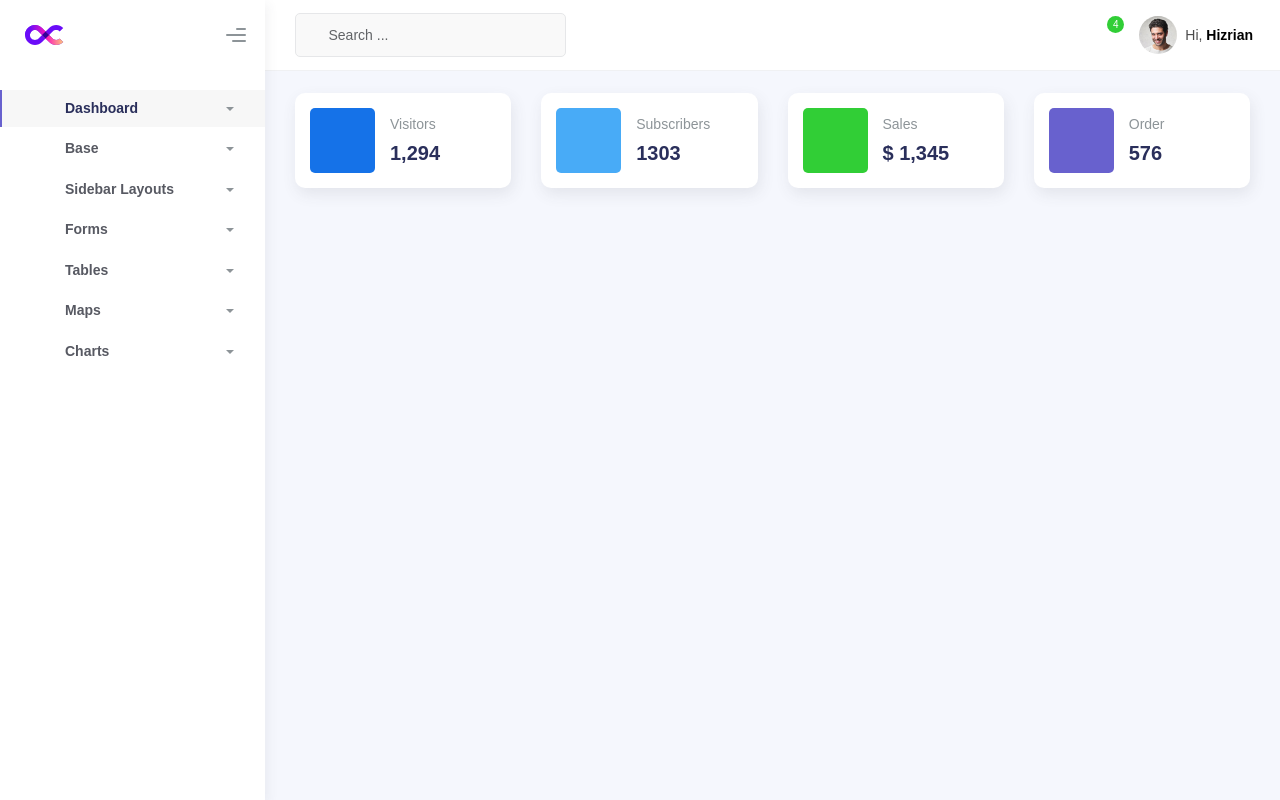
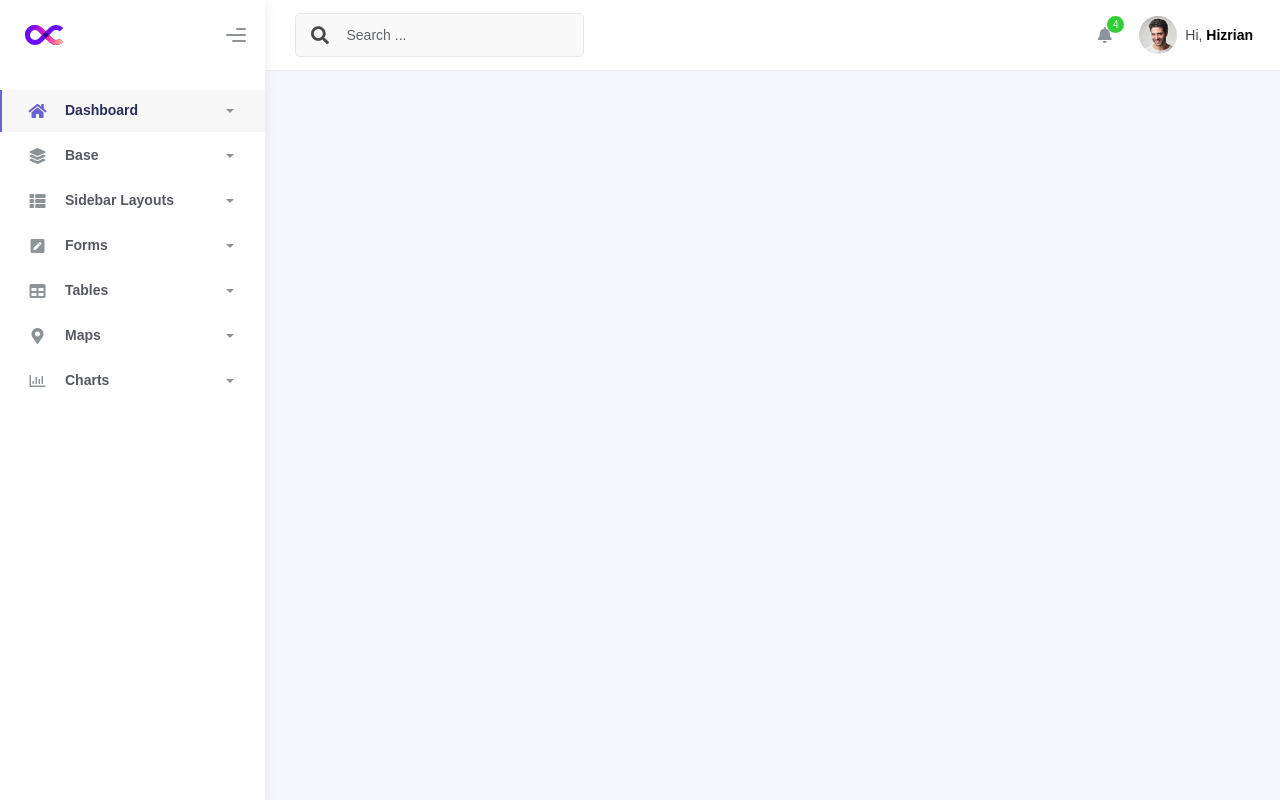
Before and after one commit to abdullah956/dj-manja, a Django app: page / in a window 1280 px wide. Run offline with Django 5.2, Linux system fonts and the light colour scheme; some libraries are stand-ins or nearby versions.

Commit message:
Dashboard setup

```diff
--- a/templates/base.html
+++ b/templates/base.html
@@ -6,20 +6,21 @@
     <title>
       {% block title %}
         Dashboard
-      {% endblock %}
+      {% endblock title %}
     </title>
     <meta content="width=device-width, initial-scale=1.0, shrink-to-fit=no" name="viewport" />
     <link rel="icon" href="assets/img/kaiadmin/favicon.ico" type="image/x-icon" />
-    <!-- Fonts and icons -->
-    <script src="{% static 'assets/js/plugin/webfont/webfont.min.js' %}"></script>
+    <link
+        href="https://cdnjs.cloudflare.com/ajax/libs/font-awesome/5.15.4/css/all.min.css"
+        rel="stylesheet"
+    />
 
-    <!-- CSS Files -->
+    {% block extra_css %}
     <link rel="stylesheet" href="{% static 'assets/css/bootstrap.min.css' %}" />
     <link rel="stylesheet" href="{% static 'assets/css/plugins.min.css' %}" />
     <link rel="stylesheet" href="{% static 'assets/css/kaiadmin.min.css' %}" />
-
-    <!-- CSS Just for demo purpose, don't include it in your project -->
     <link rel="stylesheet" href="{% static 'assets/css/demo.css' %}" />
+    {% endblock extra_css %}
   </head>
   <body>
     <div class="wrapper">
@@ -311,6 +312,8 @@
 
       <!-- End Custom template -->
     </div>
+    {% block extra_js %}
+    <script src="{% static 'assets/js/plugin/webfont/webfont.min.js' %}"></script>
     <!-- Core JS Files -->
     <script src="assets/js/core/jquery-3.7.1.min.js"></script>
     <script src="assets/js/core/popper.min.js"></script>
@@ -337,5 +340,6 @@
     <!-- Kaiadmin DEMO methods, don't include it in your project! -->
     <script src="assets/js/setting-demo.js"></script>
     <script src="assets/js/demo.js"></script>
+    {% endblock extra_js %}
   </body>
 </html>
--- a/templates/home/1.html
+++ b/templates/home/1.html
@@ -5,83 +5,5 @@ Dashboard
 {% endblock %}
 
 {% block content %}
-{% include 'partials/nav.html' %}
-<div class="row">
-    <div class="col-sm-6 col-md-3">
-        <div class="card card-stats card-round">
-            <div class="card-body">
-                <div class="row align-items-center">
-                    <div class="col-icon">
-                        <div class="icon-big text-center icon-primary bubble-shadow-small">
-                            <i class="fas fa-users"></i>
-                        </div>
-                    </div>
-                    <div class="col col-stats ms-3 ms-sm-0">
-                        <div class="numbers">
-                            <p class="card-category">Visitors</p>
-                            <h4 class="card-title">1,294</h4>
-                        </div>
-                    </div>
-                </div>
-            </div>
-        </div>
-    </div>
-    <div class="col-sm-6 col-md-3">
-        <div class="card card-stats card-round">
-            <div class="card-body">
-                <div class="row align-items-center">
-                    <div class="col-icon">
-                        <div class="icon-big text-center icon-info bubble-shadow-small">
-                            <i class="fas fa-user-check"></i>
-                        </div>
-                    </div>
-                    <div class="col col-stats ms-3 ms-sm-0">
-                        <div class="numbers">
-                            <p class="card-category">Subscribers</p>
-                            <h4 class="card-title">1303</h4>
-                        </div>
-                    </div>
-                </div>
-            </div>
-        </div>
-    </div>
-    <div class="col-sm-6 col-md-3">
-        <div class="card card-stats card-round">
-            <div class="card-body">
-                <div class="row align-items-center">
-                    <div class="col-icon">
-                        <div class="icon-big text-center icon-success bubble-shadow-small">
-                            <i class="fas fa-luggage-cart"></i>
-                        </div>
-                    </div>
-                    <div class="col col-stats ms-3 ms-sm-0">
-                        <div class="numbers">
-                            <p class="card-category">Sales</p>
-                            <h4 class="card-title">$ 1,345</h4>
-                        </div>
-                    </div>
-                </div>
-            </div>
-        </div>
-    </div>
-    <div class="col-sm-6 col-md-3">
-        <div class="card card-stats card-round">
-            <div class="card-body">
-                <div class="row align-items-center">
-                    <div class="col-icon">
-                        <div class="icon-big text-center icon-secondary bubble-shadow-small">
-                            <i class="far fa-check-circle"></i>
-                        </div>
-                    </div>
-                    <div class="col col-stats ms-3 ms-sm-0">
-                        <div class="numbers">
-                            <p class="card-category">Order</p>
-                            <h4 class="card-title">576</h4>
-                        </div>
-                    </div>
-                </div>
-            </div>
-        </div>
-    </div>
-</div>
+
 {% endblock %}
--- a/templates/home/2.html
+++ b/templates/home/2.html
@@ -1,4 +1,3 @@
-
 <div class="row">
     <div class="col-sm-6 col-md-3">
         <div class="card card-stats card-round">
```
Also changed, not shown: 1 other file.
